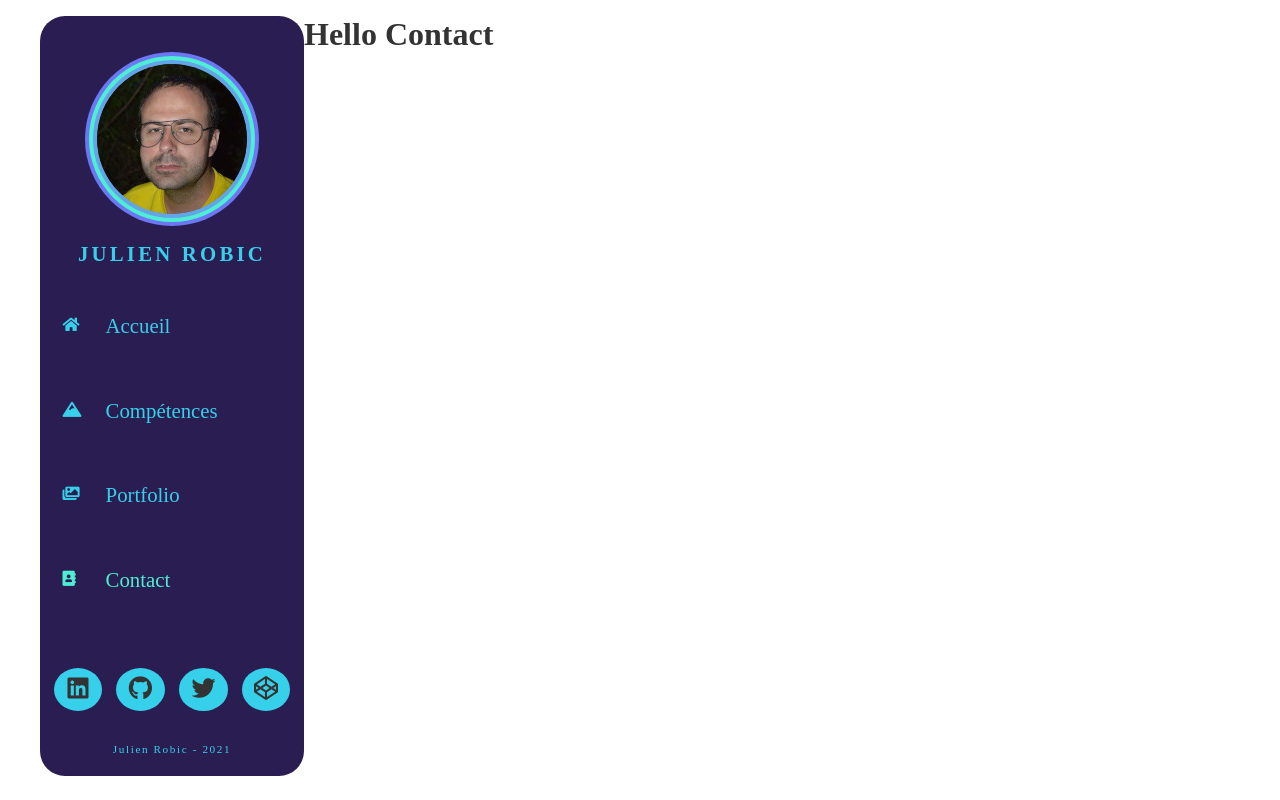
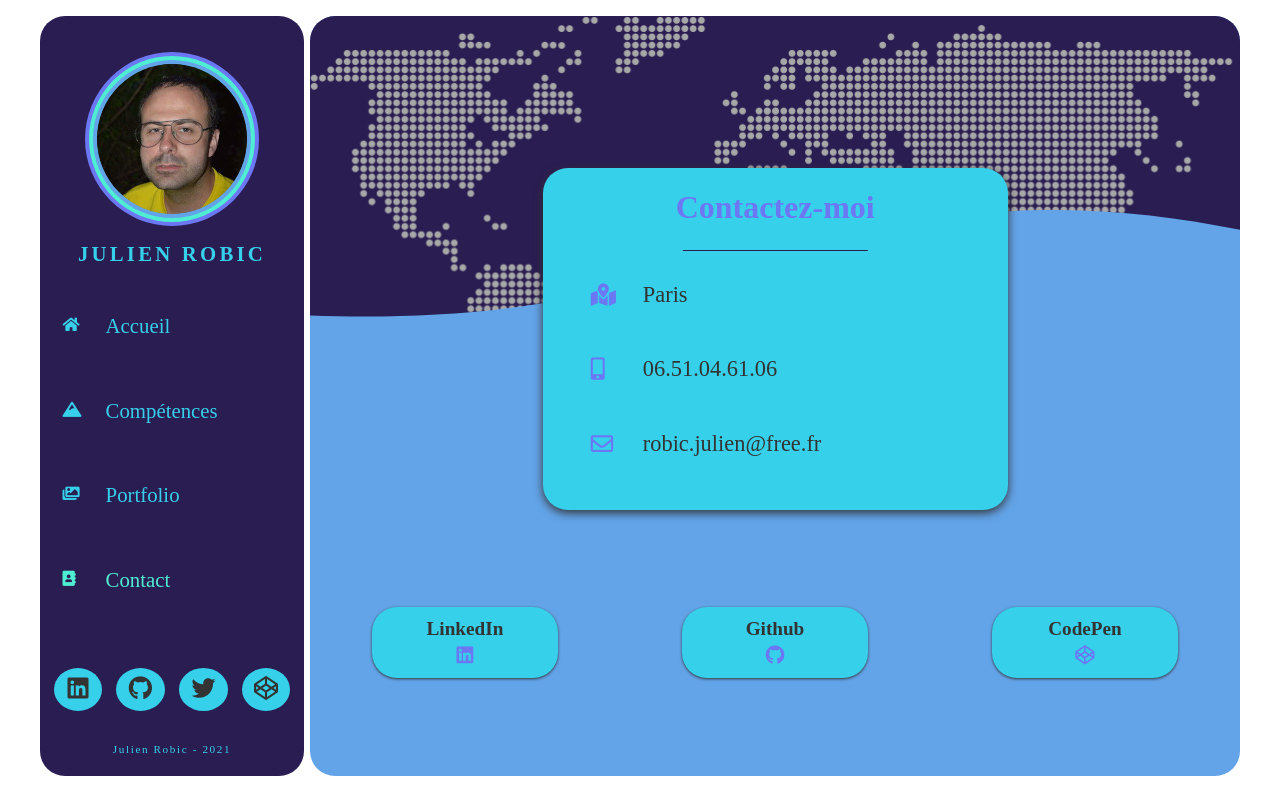
Before and after one commit to Nayte91/resume, a React (Create React App) app: page /contact in a window 1280 px wide. Built offline with nearby package versions, Linux system fonts and the light colour scheme; a web font is replaced by a local one.

Commit message:
Contact page OK

```diff
--- a/package.json
+++ b/package.json
@@ -9,6 +9,7 @@
     "@types/jest": "^26.0.15",
     "@types/node": "^12.0.0",
     "@types/react": "^17.0.0",
+    "@types/react-copy-to-clipboard": "^5.0.0",
     "@types/react-dom": "^17.0.0",
     "react": "^17.0.2",
     "react-copy-to-clipboard": "^5.0.3",
--- a/src/components/Navigation.tsx
+++ b/src/components/Navigation.tsx
@@ -6,7 +6,7 @@
         <div id="sidebar">
             <div id="identity">
                 <div id="identity-content">
-                    <img src="./media/JR2.jpg" alt="Profil picture"/>
+                    <img src="./media/JR2.jpg" alt="Profile"/>
                     <h3>Julien Robic</h3>
                 </div>
             </div>
@@ -15,25 +15,25 @@
                 <ul>
                     <li>
                         <NavLink exact to="/" activeClassName="navActive">
-                            <i className="fas fa-home"></i>
+                            <i className="fas fa-home" />
                             <span>Accueil</span>
                         </NavLink>
                     </li>
                     <li>
                         <NavLink exact to="/competences" activeClassName="navActive">
-                            <i className="fas fa-mountain"></i>
+                            <i className="fas fa-mountain" />
                             <span>Compétences</span>
                         </NavLink>
                     </li>
                     <li>
                         <NavLink exact to="/portfolio" activeClassName="navActive">
-                            <i className="fas fa-images"></i>
+                            <i className="fas fa-images" />
                             <span>Portfolio</span>
                         </NavLink>
                     </li>
                     <li>
                         <NavLink exact to="/contact" activeClassName="navActive">
-                            <i className="fas fa-address-book"></i>
+                            <i className="fas fa-address-book" />
                             <span>Contact</span>
                         </NavLink>
                     </li>
@@ -43,16 +43,24 @@
             <div id="social-networks">
                 <ul>
                     <li>
-                        <a href="https://www.google.fr" target="_blank" rel="noopener"><i className="fab fa-linkedin"></i></a>
+                        <a href="https://www.google.fr" target="_blank" rel="noopener noreferrer">
+                            <i className="fab fa-linkedin" />
+                        </a>
                     </li>
                     <li>
-                        <a href="https://www.google.fr" target="_blank" rel="noopener"><i className="fab fa-github"></i></a>
+                        <a href="https://www.google.fr" target="_blank" rel="noopener noreferrer">
+                            <i className="fab fa-github" />
+                        </a>
                     </li>
                     <li>
-                        <a href="https://www.google.fr" target="_blank" rel="noopener"><i className="fab fa-twitter"></i></a>
+                        <a href="https://www.google.fr" target="_blank" rel="noopener noreferrer">
+                            <i className="fab fa-twitter" />
+                        </a>
                     </li>
                     <li>
-                        <a href="https://www.google.fr" target="_blank" rel="noopener"><i className="fab fa-codepen"></i></a>
+                        <a href="https://www.google.fr" target="_blank" rel="noopener noreferrer">
+                            <i className="fab fa-codepen" />
+                        </a>
                     </li>
                 </ul>
 
--- a/src/pages/Contact.tsx
+++ b/src/pages/Contact.tsx
@@ -1,11 +1,61 @@
 import React from 'react';
 import Navigation from "../components/Navigation";
+import {CopyToClipboard} from 'react-copy-to-clipboard';
 
 const Contact = () => {
     return (
         <div id="contact">
             <Navigation />
-            <h1>Hello Contact</h1>
+            <div id="contact-content">
+                <div className="header"> </div>
+                <div id="contact-box">
+                    <h1>Contactez-moi</h1>
+                    <ul>
+                        <li>
+                            <i className="fas fa-map-marked-alt" />
+                            <span>Paris</span>
+                        </li>
+                        <li>
+                            <i className="fas fa-mobile-alt" />
+                            <CopyToClipboard text="0651046106">
+                                <span
+                                    className="clickInput"
+                                    onClick={() => alert('téléphone copié !')}
+                                >
+                                    06.51.04.61.06
+                                </span>
+                            </CopyToClipboard>
+                        </li>
+                        <li>
+                            <i className="far fa-envelope" />
+                            <CopyToClipboard text="robic.julien@free.Fr">
+                                <span
+                                    className="clickInput"
+                                    onClick={() => alert('email copié !')}
+                                >
+                                    robic.julien@free.fr
+                                </span>
+                            </CopyToClipboard>
+                        </li>
+                    </ul>
+                </div>
+                <div id="social-network">
+                    <ul>
+                        <a href="https://www.linkedin.com/in/julien-robic-b6a895178/">
+                            <h4>LinkedIn</h4>
+                            <i className="fab fa-linkedin" />
+                        </a>
+                        <a href="https://github.com/Nayte91">
+                            <h4>Github</h4>
+                            <i className="fab fa-github" />
+                        </a>
+                        <a href="https://codepen.io/nayte91">
+                            <h4>CodePen</h4>
+                            <i className="fab fa-codepen" />
+                        </a>
+                    </ul>
+                </div>
+            </div>
         </div>
     );
 };
--- a/src/styles/pages/_contact.scss
+++ b/src/styles/pages/_contact.scss
@@ -0,0 +1,181 @@
+#contact-content {
+  background: $color-3;
+  border-radius: $borderRadius;
+  width: 100%;
+  overflow: hidden;
+  display: grid;
+  grid-template-columns: 1fr;
+  grid-template-rows: 20% 45% 35%;
+  grid-template-areas:
+    "1"
+    "2"
+    "3";
+
+  .header {
+    grid-area: 1;
+    width: 100%;
+    position: relative;
+    background: $color-1;
+    height: 340px;
+
+    &:before {
+      content: '';
+      width: 100%;
+      height: 100%;
+      position: absolute;
+      background: url(../../media/map.jpg) no-repeat center top/cover;
+      filter: grayscale(100%);
+    }
+
+    &:after {
+      content: '';
+      width: 100%;
+      height: 100%;
+      position: absolute;
+      top: 30px;
+      background: url(../../media/shape.svg) no-repeat center /cover;
+    }
+  }
+
+  #contact-box {
+    grid-area: 2;
+    background: $color-5;
+    margin: 0 auto;
+    padding: 1rem 3rem;
+    z-index: 2;
+    border-radius: $borderRadius;
+    box-shadow: 0 3px 10px #333;
+    width: 50%;
+    min-width: 440px;
+    min-height: 200px;
+
+    h1 {
+      text-align: center;
+      margin-top: 0.3rem;
+      position: relative;
+      color: $color-2;
+
+      &:after {
+        content: '';
+        height: 1px;
+        width: 50%;
+        background: $color-1;
+        position: absolute;
+        bottom: -25px;
+        left: 50%;
+        transform: translateX(-50%);
+      }
+    }
+
+    ul {
+      height: 72%;
+      width: inherit;
+      display: grid;
+      margin-top: 3.5rem;
+
+      li {
+        position: relative;
+      }
+
+      i {
+        font-size: 1.4rem;
+        position: absolute;
+        transform: translateY(2px);
+        color: $color-2;
+      }
+
+      span {
+        font-size: 1.4rem;
+        position: absolute;
+        transform: translateX(52px);
+        background: transparent;
+        border: none;
+        outline: none;
+        width: 350px;
+        transition: .2s ease;
+      }
+
+      .clickInput:hover {
+        transform: translateX(56px);
+        cursor: pointer;
+      }
+    }
+  }
+
+  #social-network {
+    grid-area: 3;
+    @include verticalCenter;
+
+    ul {
+      display: flex;
+      text-align: center;
+      width: 100%;
+      justify-content: space-around;
+
+      a {
+        width: 20%;
+        font-size: 1.2rem;
+        background: $color-5;
+        border-radius: $borderRadius;
+        display: inline-block;
+        padding: 0.7rem 0;
+        box-shadow: $shadow;
+        transform: scaleY(0);
+        transform-origin: center;
+
+        &:hover {
+          background: $color-4;
+        }
+
+        i {
+          color: $color-2;
+          margin-top: .3rem;
+        }
+      }
+
+      //ANIMATION
+      @mixin networkAnim($timeout) {
+        animation: pop 1s forwards;
+        animation-delay: $timeout;
+
+      }
+      @keyframes pop {
+        to {
+          transform: scaleY(1);
+        }
+      }
+
+      a:nth-child(1) {
+        @include networkAnim(.4s);
+      }
+
+      a:nth-child(2) {
+        @include networkAnim(.8s);
+      }
+
+      a:nth-child(3) {
+        @include networkAnim(1.2s);
+      }
+
+      a:nth-child(4) {
+        @include networkAnim(1.6s);
+      }
+    }
+  }
+}
+
+@media screen and (max-width: 500px) {
+  #contactContent {
+    #contactBox {
+      min-width: 100% !important;
+    }
+
+    span {
+      font-size: .9rem !important;
+    }
+
+    h4 {
+      font-size: .9rem;
+    }
+  }
+}
```
Also changed, not shown: 1 other file (tests, documents, lock files or other folders).
